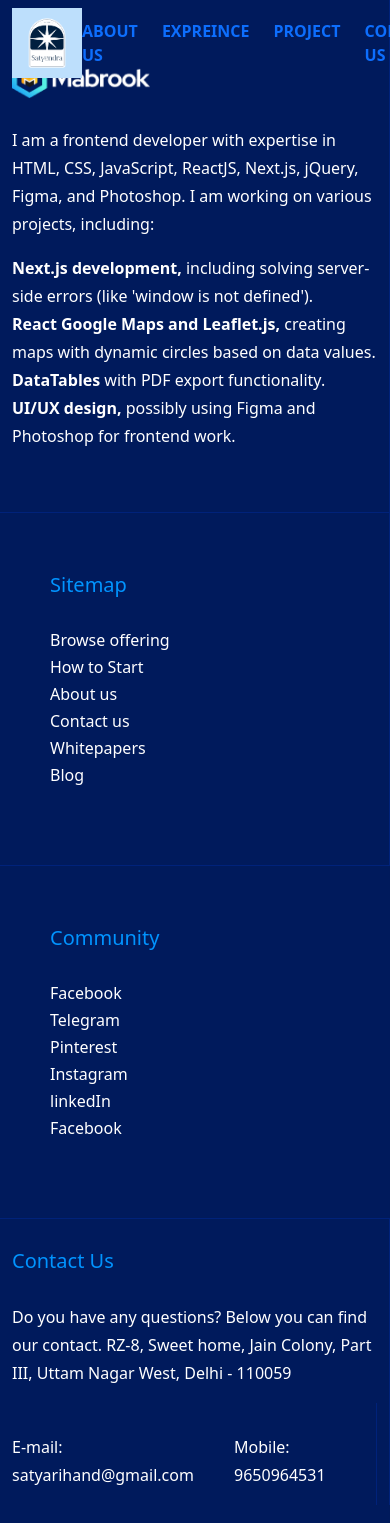
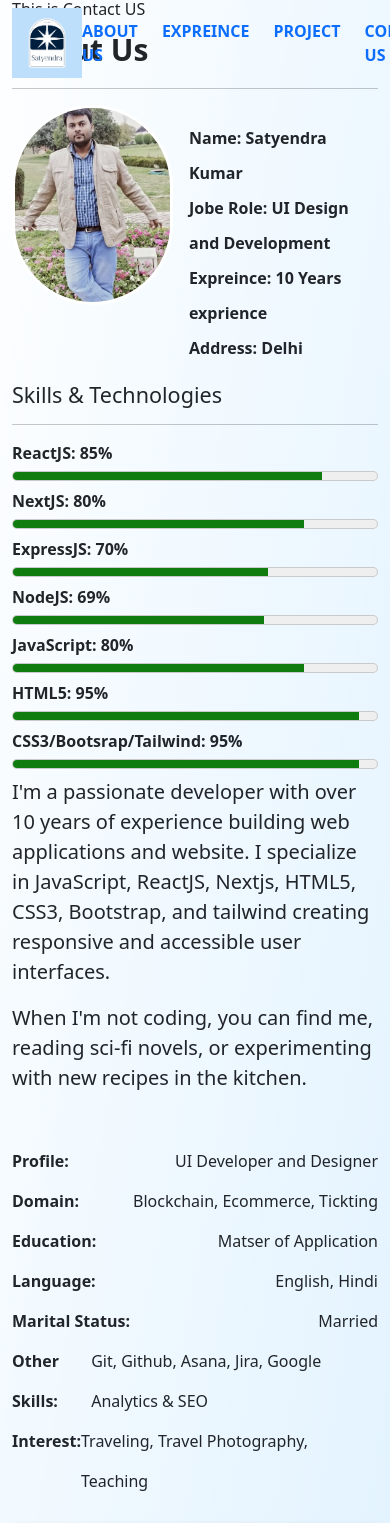
Before and after one commit to satyarihad/satyenderPortFolio, a React (Vite) app: page /getintouch in a window 390 px wide. Shown: the top 1523 px of the page. Built offline with nearby package versions, Linux system fonts and the light colour scheme.

Commit message:
template update

```diff
--- a/src/App.jsx
+++ b/src/App.jsx
@@ -10,6 +10,8 @@ import Aboutus from './page/AboutUs'
 import Contactus from './page/ContactUs'
 import Homepage from './component/Home';
 import Product from './component/product';
+import Skills from './page/Skills';
+import Getintouch from './page/GetInTouch';
 
 function App() {
   const [darkMode, setDarkMode] = useState(false);
@@ -35,14 +37,21 @@ function App() {
     <>
     <div className={darkMode ? "dark-mode" : ""}>
       <Navbar darkMode={darkMode} setDarkMode={setDarkMode} />
+
       <Routes>
         <Route path="/" element={<Homepage />} />
         <Route path="/about" element={<Aboutus />} />
-        <Route path="/contact" element={<Contactus />} />
-        <Route path='/product' element={<Product />} />
+        <Route path="/getintouch" element={<Contactus />} />
+        <Route path="/skills" element={<Skills />} />
+        <Route path='/getintouch' element={<Getintouch />} />
       </Routes>
 
+      <Aboutus />
+      <Skills />
+      <Getintouch />
+
       <Footesection />
+
       </div>
     </>
   )
--- a/src/component/Home/index.jsx
+++ b/src/component/Home/index.jsx
@@ -5,7 +5,7 @@ import Projectjs from "../../page/Projectjs";
 import Skills from "../../page/Skills";
 import Getintouch from "../../page/GetInTouch";
 
-
+import { Link } from "react-router";
 const Homepage = ()=>{
 
   const texts = ["UI Designer", "UI Developer"];
@@ -67,11 +67,17 @@ const Homepage = ()=>{
 
                     <div className="mt-4">
                         <div className="d-flex ">
-                            <button type="btn" className="btn btn-primary px-3" >View My Work</button>
-                            <button type="btn" className="btn btn-light mx-3">Contact Me</button>
+                        <Link to="/skills"><button type="btn" className="btn btn-primary px-3" >
+                                View My Work
+                                </button></Link>
+                                <Link to="/getintouch"><button type="btn" className="btn btn-light mx-3">
+                            Contact Me</button></Link>
                         </div>
                     </div>
                     </div>
+
+
+
 
                 </div>
                 <div className="col-md-6">
@@ -96,17 +102,15 @@ const Homepage = ()=>{
             </div>
         </section>
 
-        <section className="container">
+        {/* <section className="container">
             <div className="text-center svg-animation">
                 <svg xmlns="http://www.w3.org/2000/svg" width="16" height="16" fill="#00227a" className="bi bi-arrow-down-circle" viewBox="0 0 16 16">
                     <path fillRule="evenodd" d="M1 8a7 7 0 1 0 14 0A7 7 0 0 0 1 8m15 0A8 8 0 1 1 0 8a8 8 0 0 1 16 0M8.5 4.5a.5.5 0 0 0-1 0v5.793L5.354 8.146a.5.5 0 1 0-.708.708l3 3a.5.5 0 0 0 .708 0l3-3a.5.5 0 0 0-.708-.708L8.5 10.293z"/>
                 </svg>
             </div>
-        </section>
+        </section> */}
         <Aboutus />
         <Skills />
-        {/* <Projectjs /> */}
-
         <Getintouch />
         </>
     )
--- a/src/page/Footer/index.jsx
+++ b/src/page/Footer/index.jsx
@@ -24,22 +24,14 @@ const Footesection = () => {
           <div className="col-md-6 footer-info footer-border padding-footer_col1">
             <div className="footerWidth">
               <a href="#" className="logo d-flex align-items-center">
-                <span>
-                  <img src="../images/footerLogo.png" alt="" />
+                <span style={{textTransform:"uppercase", fontSize:"25px"}}>
+                  <span>satyendra kumar</span>
                 </span>
               </a>
               <p className="footer-infoPara">
-                I am a frontend developer with expertise in HTML, CSS, JavaScript, ReactJS, Next.js, jQuery, Figma, and Photoshop. I am working on various projects, including:
+                I am a frontend developer with expertise in HTML, CSS, JavaScript, ReactJS, Next.js, jQuery, Figma, and Photoshop. I am working on various projects.
               </p>
-              <p className="footer-infoPara last">
-                <ul style={{listStyleType:"none"}}>
-                    <li><strong>Next.js development,</strong> including solving server-side errors (like 'window is not defined').</li>
-                    <li><strong>React Google Maps and Leaflet.js,</strong> creating maps with dynamic circles based on data values.</li>
 
-                <li><strong>DataTables</strong> with PDF export functionality.</li>
-                <li><strong>UI/UX design,</strong> possibly using Figma and Photoshop for frontend work.</li>
-                </ul>
-              </p>
             </div>
           </div>
           <div className="col-md-3 footer-border padding-footer">
@@ -47,36 +39,36 @@ const Footesection = () => {
             <ul className="browse">
               <li>
                 <Link
-                  to={"/browseproject"}
+                  to={"/about"}
                   onClick={handleClick}
                   style={{ cursor: "pointer" }}
                 >
-                  Browse offering
+                  About Us
                 </Link>
               </li>
 
               <li>
                 <Link
-                  to={"/how_to_invest"}
+                  to={"/skills"}
                   onClick={handleClick}
                   style={{ cursor: "pointer" }}
                 >
-                  How to Start
+                  Exprience
                 </Link>
               </li>
 
               <li>
                 <Link
-                  to={"/about"}
+                  to={"/skills"}
                   onClick={handleClick}
                   style={{ cursor: "pointer" }}
                 >
-                  About us
+                  Project
                 </Link>
               </li>
               <li>
                 <Link
-                  to={"/contact"}
+                  to={"/getintouch"}
                   onClick={handleClick}
                   style={{ cursor: "pointer" }}
                 >
@@ -84,34 +76,16 @@ const Footesection = () => {
                 </Link>
               </li>
 
-              <li>
-                <Link
-                  to={"/whitePapers"}
-                  onClick={handleClick}
-                  style={{ cursor: "pointer" }}>
-                  Whitepapers
-                </Link>
-              </li>
-              <li>
-                <Link
-                  to={"/blog"}
-                  onClick={handleClick}
-                  style={{ cursor: "pointer" }}
-                >
-                  Blog
-                </Link>
-              </li>
+
             </ul>
           </div>
           <div className="col-md-3 footer-border-bottom padding-footer">
             <h4>Community</h4>
             <ul className="browse">
-              <li>Facebook</li>
-              <li>Telegram</li>
-              <li>Pinterest</li>
-              <li>Instagram</li>
-              <li>linkedIn</li>
-              <li>Facebook</li>
+              <li><a target="_blank" href="https://www.facebook.com/">Facebook </a></li>
+              <li><a target='_blank' href='https://www.instagram.com/saty_endra/'>Instagram</a></li>
+              <li><a target='_blank' href='https://www.linkedin.com/in/satyendra-kumar-2009b553/'>LinkedIn</a></li>
+              <li><a target='_blank' href='https://github.com/satyarihad'>Github</a></li>
             </ul>
           </div>
         </div>
@@ -120,7 +94,7 @@ const Footesection = () => {
           <div className="col-md-6 footer-info footer-border-right padding-footer_col1">
             <div className="footerWidth">
               <h4>Contact Us</h4>
-              <p>Do you have any questions? Below you can find our contact. RZ-8, Sweet home, Jain Colony, Part III, Uttam Nagar West, Delhi - 110059
+              <p>Do you have any questions? Please contact. RZ-8, Sweet home, Jain Colony, Part III, Uttam Nagar West, Delhi - 110059.
               </p>
             </div>
 
@@ -139,7 +113,7 @@ const Footesection = () => {
               <Link
                 to={"/privacyPolicy"}
                 onClick={handleClick}
-                style={{ cursor: "pointer" }}
+                style={{ cursor: "pointer", display:"none" }}
               >
                 <p>Privacy Policy</p>
               </Link>
@@ -147,14 +121,14 @@ const Footesection = () => {
               <Link
                 to={"/termsCondition"}
                 onClick={handleClick}
-                style={{ cursor: "pointer" }}
+                style={{ cursor: "pointer", display:"none" }}
               >
                 <p>Terms of Use</p>
               </Link>
               <Link
                 to={"/faq"}
                 onClick={handleClick}
-                style={{ cursor: "pointer" }}
+                style={{ cursor: "pointer", display:"none" }}
               >
                 <p>FAQ</p>
               </Link>
--- a/src/page/Navbar/index.jsx
+++ b/src/page/Navbar/index.jsx
@@ -31,11 +31,10 @@ const Navbar =({ darkMode, setDarkMode })=>{
 
                 <div className="d-flex">
                   <ul className="menu_bar d-flex list-unstyled gap-4 m-0">
-                    <li><Link href="/about">About Us</Link></li>
-
-                    <li><Link href="/product">Expreince</Link></li>
-                    <li><Link href="/product">Project</Link></li>
-                    <li><Link href="/contact">Contact Us</Link></li>
+                    <li><Link to="/about">About Us</Link></li>
+                    <li><Link to="/skills">Expreince</Link></li>
+                    <li><Link to="/skills">Project</Link></li>
+                    <li><Link to="/getintouch">Contact Us</Link></li>
 
                     <li>
                         <div className="form-check form-switch">
```
Also changed, not shown: src/page/GetInTouch/index.jsx (+43 -91 lines), public/images/send.svg (added).
